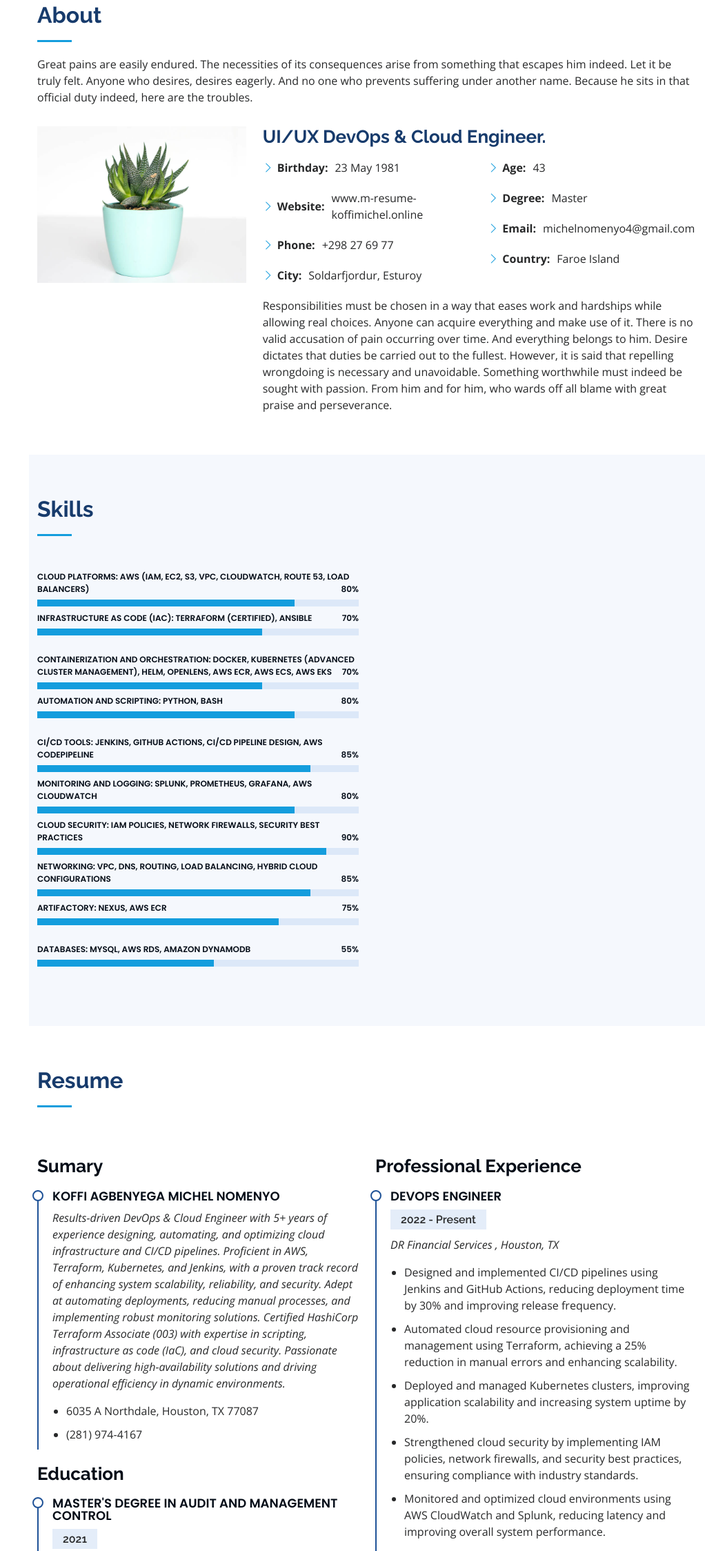
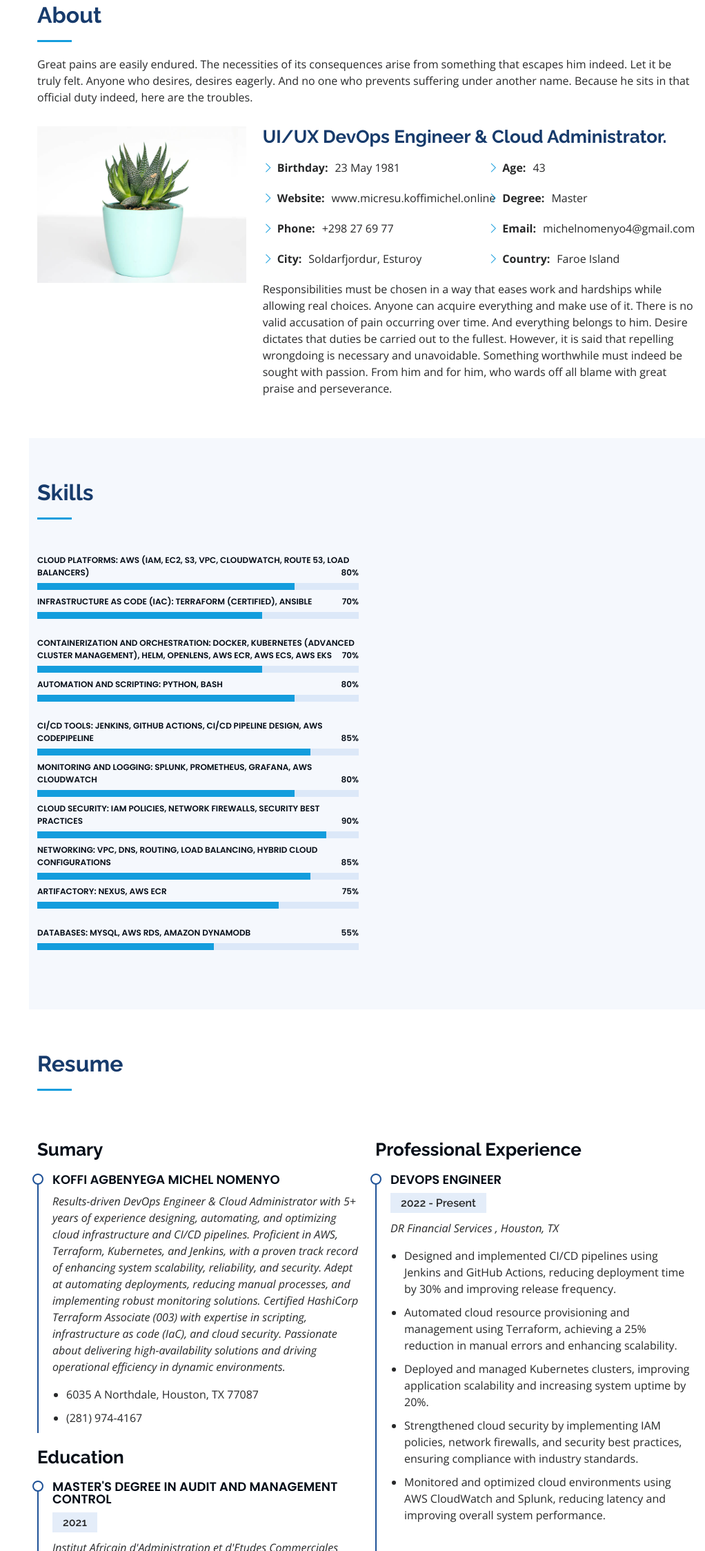
Before and after one commit to koffimichel/myStaticResume, a plain HTML site: page index.html in a window 1280 px wide. Shown: the part 857-3105 px from the top of the page at 69% size, without its empty margins (258-1280 px from the left). Drawn offline with nearby package versions, Linux system fonts and the light colour scheme; files whose address does not match are found by name.

Commit message:
last commit

```diff
--- a/index.html
+++ b/index.html
@@ -94,7 +94,7 @@ escapes him indeed. Let it be truly felt. Anyone who desires, desires eagerly. A
             <img src="assets/img/portfolio-4.jpg" class="img-fluid" alt="">
           </div>
           <div class="col-lg-8 pt-4 pt-lg-0 content" data-aos="fade-left">
-            <h3>UI/UX DevOps &amp; Cloud Engineer.</h3>
+            <h3>UI/UX DevOps Engineer &amp; Cloud Administrator.</h3>
             <p class="fst-italic">
 
             </p>
@@ -102,7 +102,7 @@ escapes him indeed. Let it be truly felt. Anyone who desires, desires eagerly. A
               <div class="col-lg-6">
                 <ul>
                   <li><i class="bi bi-chevron-right"></i> <strong>Birthday:</strong> <span>23 May 1981</span></li>
-                  <li><i class="bi bi-chevron-right"></i> <strong>Website:</strong> <span>www.m-resume-koffimichel.online</span></li>
+                  <li><i class="bi bi-chevron-right"></i> <strong>Website:</strong> <span>www.micresu.koffimichel.online</span></li>
                   <li><i class="bi bi-chevron-right"></i> <strong>Phone:</strong> <span>+298 27 69 77</span></li>
                   <li><i class="bi bi-chevron-right"></i> <strong>City:</strong> <span>Soldarfjordur, Esturoy</span></li>
                 </ul>
@@ -236,7 +236,7 @@ Management), Helm, OpenLens, AWS ECR, AWS ECS, AWS EKS <i class="val">70%</i></s
             <h3 class="resume-title">Sumary</h3>
             <div class="resume-item pb-0">
               <h4>Koffi Agbenyega Michel Nomenyo</h4>
-              <p><em>Results-driven DevOps & Cloud Engineer with 5+ years of experience designing, automating, and optimizing cloud infrastructure and CI/CD pipelines.
+              <p><em>Results-driven DevOps Engineer & Cloud Administrator with 5+ years of experience designing, automating, and optimizing cloud infrastructure and CI/CD pipelines.
 Proficient in AWS, Terraform, Kubernetes, and Jenkins, with a proven track record of enhancing system scalability, reliability, and security. Adept at automating deployments, reducing manual processes, and implementing robust monitoring solutions. Certified HashiCorp Terraform Associate (003) with expertise in scripting, infrastructure as code (IaC), and cloud security. Passionate about delivering high-availability solutions and driving operational efficiency in dynamic environments.</em></p>
               <ul>
                 <li>6035 A Northdale, Houston, TX 77087</li>
@@ -574,7 +574,7 @@ time by 40%.</li>
                 <p>+298 27 69 77</p>
               </div>
 
-              <iframe src="https://www.google.com/maps/place/25+Ni%C3%B0ari+Vegur,+S%C3%B8ldarfj%C3%B8r%C3%B0ur+660,+%C3%8Eles+F%C3%A9ro%C3%A9/@62.1630865,-6.7616786,17z/data=!3m1!4b1!4m6!3m5!1s0x48bc3b1405b12fa1:0x374da5ad1a9b0c31!8m2!3d62.163084!4d-6.7591037!16s%2Fg%2F11lmqsvny9?entry=ttu&g_ep=EgoyMDI1MDMxMi4wIKXMDSoJLDEwMjExNDU1SAFQAw%3D%3D" frameborder="0" style="border:0; width: 100%; height: 290px;" allowfullscreen></iframe>
+              <iframe src="https://www.google.com/maps/embed?pb=!4v1742508477863!6m8!1m7!1sFr_Jewz2tgmd5QsZLSFmRg!2m2!1d62.16311469608757!2d-6.758814472337598!3f332.38449816119993!4f-8.41048248670883!5f0.7820865974627469" width="600" height="450" style="border:0;" allowfullscreen="" loading="lazy" referrerpolicy="no-referrer-when-downgrade"></iframe>
             </div>
 
           </div>
```
